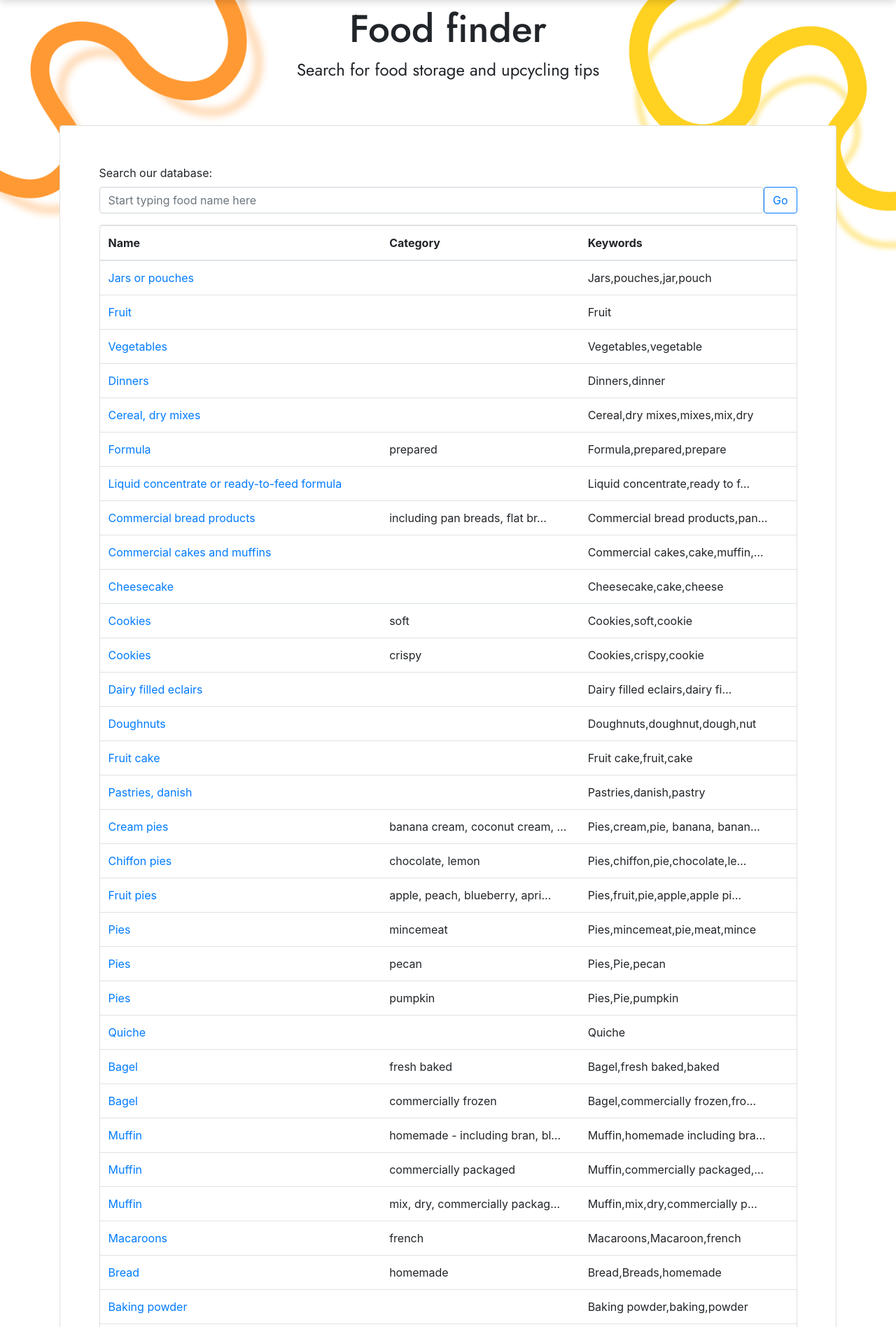
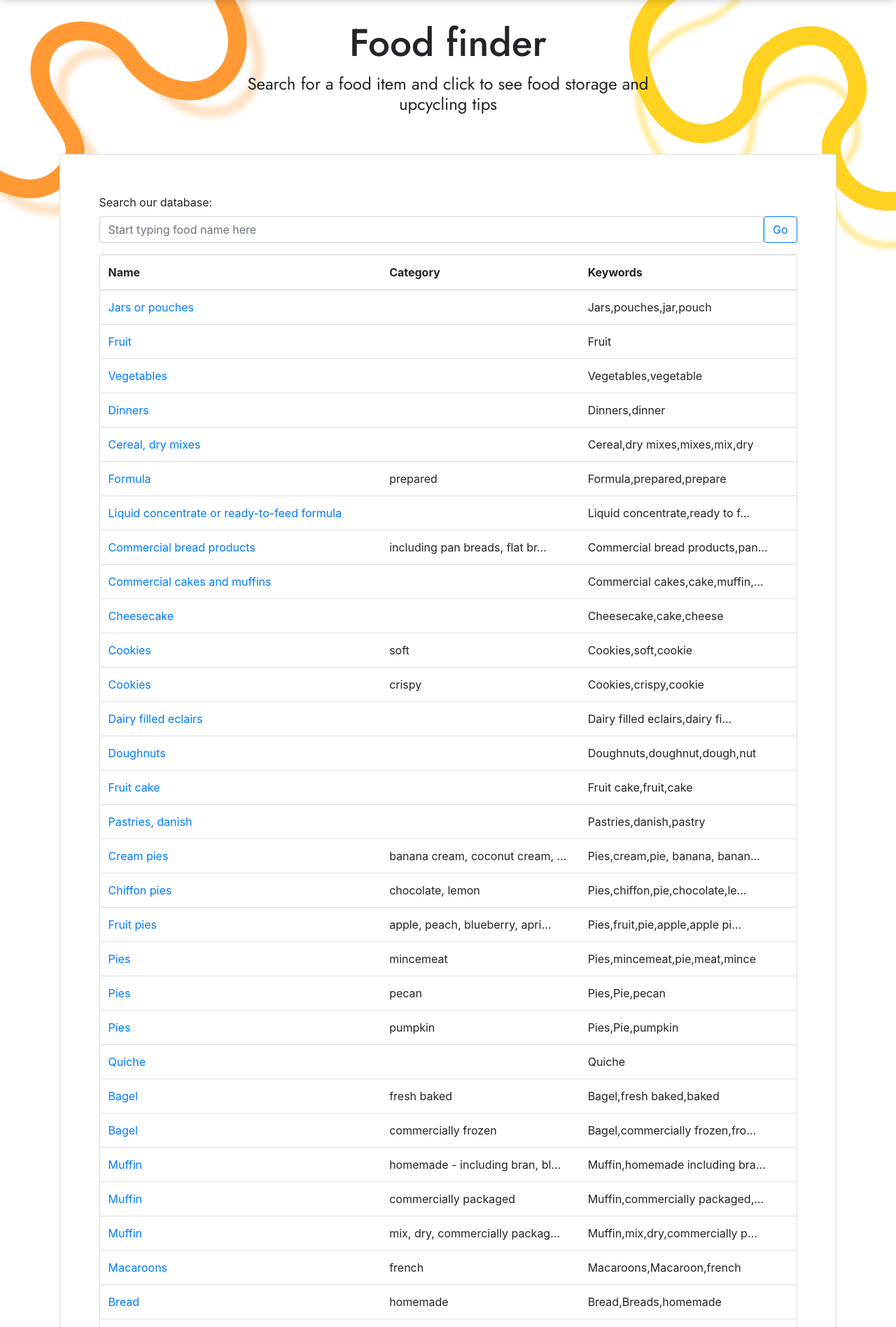
Before and after one commit to vanedo/FoodWasteTracker, a Django app: page /food-tracker/ in a window 1280 px wide. Shown: the part 56-1952 px from the top of the page at 70% size. Run offline with Django 3.2, Linux system fonts and the light colour scheme; data comes from the database, SQL or seed files in the repository; some libraries are stand-ins or nearby versions.

Commit message:
move title to head

```diff
--- a/src/apps/tracker/templates/tracker/tracker.html
+++ b/src/apps/tracker/templates/tracker/tracker.html
@@ -6,23 +6,25 @@
     <!-- Bootstrap CSS -->
     <link rel="stylesheet" href="https://maxcdn.bootstrapcdn.com/bootstrap/4.5.2/css/bootstrap.min.css">
 
+    <div class = "container" style="padding-top:5%">
+        <div class="card mb-4 text-center" style="background-color: rgba(245, 245, 245, 0.0); border:0px " >
+            <div class="card-body">
+                <h1 class="card-title" style="font-size:55px" font-color: "blue" > Food finder </h1>
+                <h4 class="card-text">
+                    Search for a food item and click to see food storage and <br>
+                    upcycling tips<br>
+                </h4>
+            </div>
+        </div>
+    </div>
+
 </head>
 <body>
 
     {% extends "tracker/base.html" %}
     {% block content %}
 
-    <div class = "container" style="padding-top:5%">
-        <div class = "row">
-            <div class="col-md-12">
-                <h1 class="card-title text-center" style="font-size:55px" font-color: "blue" > Food finder </h1>
-                <h4 class="card-text text-center">  Search for food storage and upcycling tips<br>
-                </h4>
-            </div>
-        </div>
-    </div>
-
-    <div class = "container" style="padding-top:5%">
+    <div class = "container" style="padding-top:1%">
         <div class = "row">
             <div class="col-md-12">
                 <div class = "card" style="padding-top: 5%; padding-bottom: 5%; padding-left: 5%; padding-right:5%" >
```
